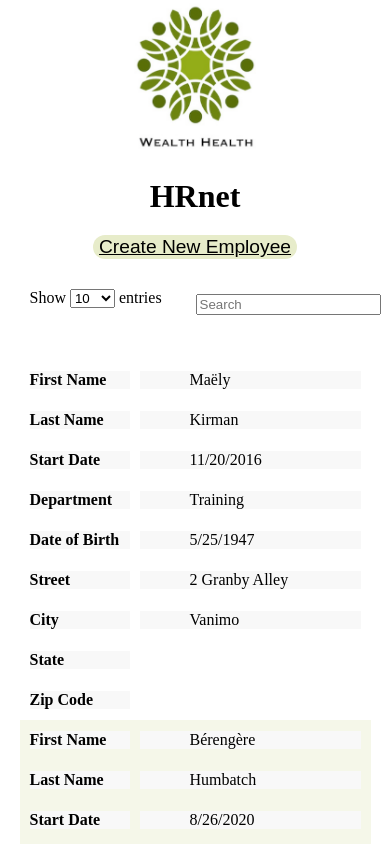
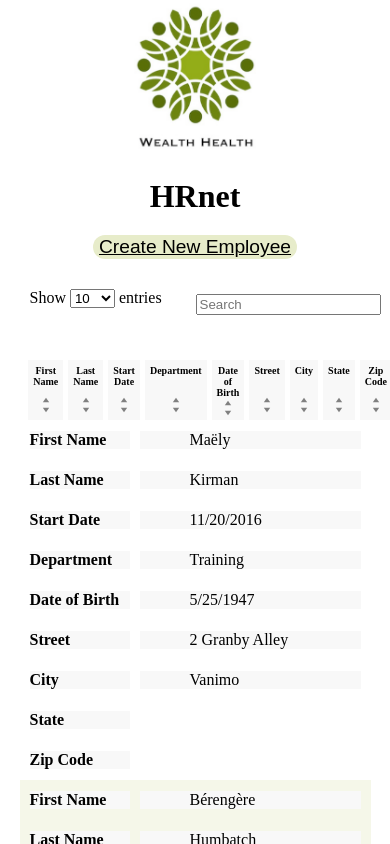
Before and after one commit to Nellylie/hrnet, a React (Create React App) app: page /#/employees in a window 390 px wide. Shown: the top 844 px of the page. Built offline with nearby package versions, Linux system fonts and the light colour scheme.

Commit message:
feat(style): header responsive

```diff
--- a/src/modules/tables/Tables.jsx
+++ b/src/modules/tables/Tables.jsx
@@ -127,6 +127,12 @@ function DataTable() {
                             {headerGroup.headers.map(column => (
                                 <th {...column.getHeaderProps(column.getSortByToggleProps())}>
                                     {column.render('Header')}
+                                    <span>
+                                        {column.isSorted
+                                            ? column.isSortedDesc ? <Arrows direction="down" /> : <Arrows direction="up" />
+                                            : <Arrows direction="neutral" />}
+                                    </span>
+
                                 </th>
                             ))}
                         </tr>
@@ -139,6 +145,8 @@ function DataTable() {
                             <tr {...row.getRowProps()}>
                                 {row.cells.map(cell => (
                                     <td {...cell.getCellProps()} data-label={cell.column.Header}>
+
+
                                         <p>{cell.render('Cell')}</p>
                                     </td>
                                 ))}
--- a/src/modules/tables/style/_table.scss
+++ b/src/modules/tables/style/_table.scss
@@ -71,11 +71,9 @@ tr:hover {
 
 .arrows {
   position: relative;
-  top: -20px;
   display: flex;
   flex-direction: column;
-  align-items: flex-end;
-  justify-content: flex-end;
+  justify-content: flex-start;
 }
 
 .arrows img {
@@ -131,11 +129,44 @@ tr:hover {
   }
 
   .table thead tr {
-    position: absolute;
-    top: -9999px;
-    left: -9999px;
+    display:flex;
+    flex-direction: row;
+    justify-content: space-between;
+    font-size:10px;
+    margin:auto;
+    width:95%;
+    column-gap: 5px;
+
+  }
+  .table thead tr th{
+    display:flex;
+    flex-direction: column;
+    height: 50px;
+    justify-content: space-between;
+    white-space: wrap;
+    position:relative;
+    padding:5px;
+    background: #f8f8f8;
+    width:fit-content;
+  }
+  .table thead tr th:hover{
+    background: #d3ff235c;
+
+
+}
+  .arrows-container{
+    position:relative;
+    margin:0px auto 0px auto;
+  }
+  .arrows-container span{
+    margin:auto;
   }
 
+  .arrows{
+    top:0;
+    position:relative;
+    align-items: center;
+  }
   .table td:before {
     content: attr(data-label);
     font-weight: bold;
```
